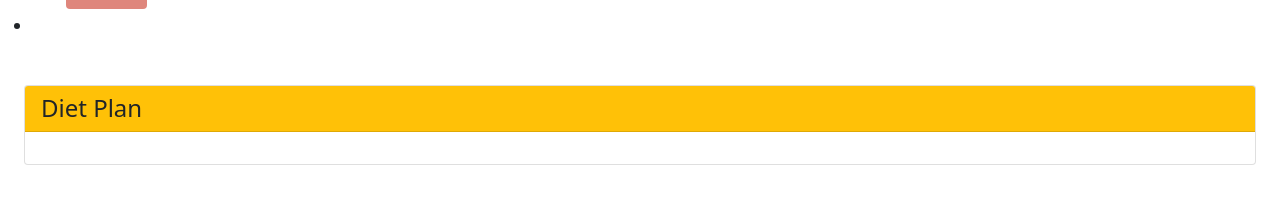
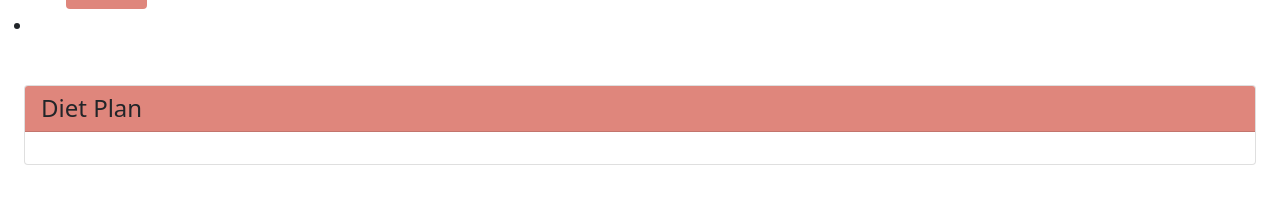
Before and after one commit to Amit3108/DietAndExercise, a Django app: template templates/diet.html in a window 1280 px wide. Shown: the part 191-403 px from the top of the page. Run offline with Django 3.2, Linux system fonts and the light colour scheme; the template is opened without the code that fills it, so the values that code supplies are empty.

Commit message:
design fixes

```diff
--- a/templates/diet.html
+++ b/templates/diet.html
@@ -90,13 +90,13 @@
 
 <section class="p-4">
     <div class="card">
-        <div class="card-header bg-warning">
+        <div class="card-header" style="background-color:#df867c ;">
             <h4 class="m-0">Diet Plan</h4>
         </div>
         <div class="card-body">
             {% if breakfast %}
             <div class="card my-2">
-                <div class="card-header bg-warning">
+                <div class="card-header" style="background-color:#df867c ;">
                     <h4 class="m-0">Breakfast</h4>
                 </div>
                 <div class="card-body" style="">
@@ -124,7 +124,7 @@
             {% endif %}
             {% if lunch %}
             <div class="card my-2">
-                <div class="card-header bg-warning">
+                <div class="card-header" style="background-color:#df867c ;">
                     <h4 class="m-0">Lunch</h4>
                 </div>
                 <div class="card-body" style="">
@@ -150,7 +150,7 @@
             {% endif %}
             {% if dinner %}
             <div class="card my-2">
-                <div class="card-header bg-warning">
+                <div class="card-header" style="background-color:#df867c ;">
                     <h4 class="m-0">Dinner</h4>
                 </div>
                 <div class="card-body" style="">
```
